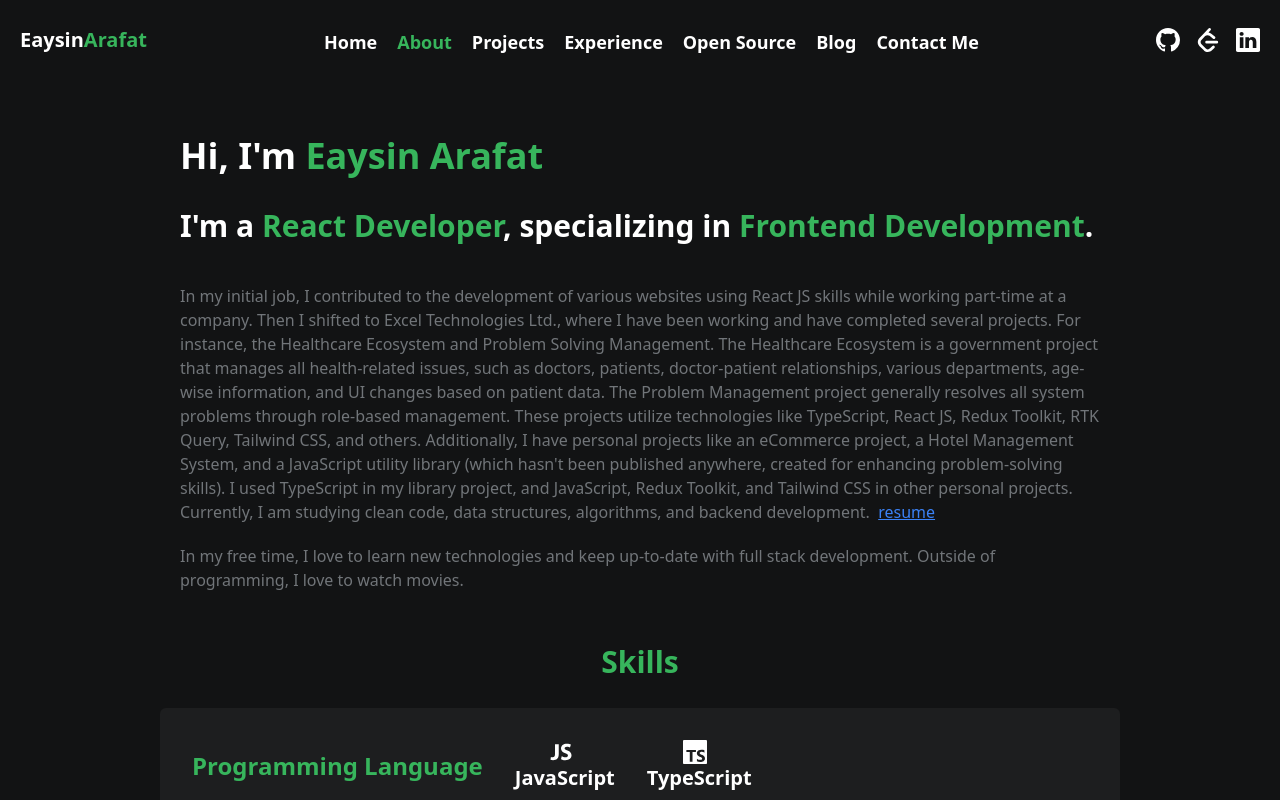
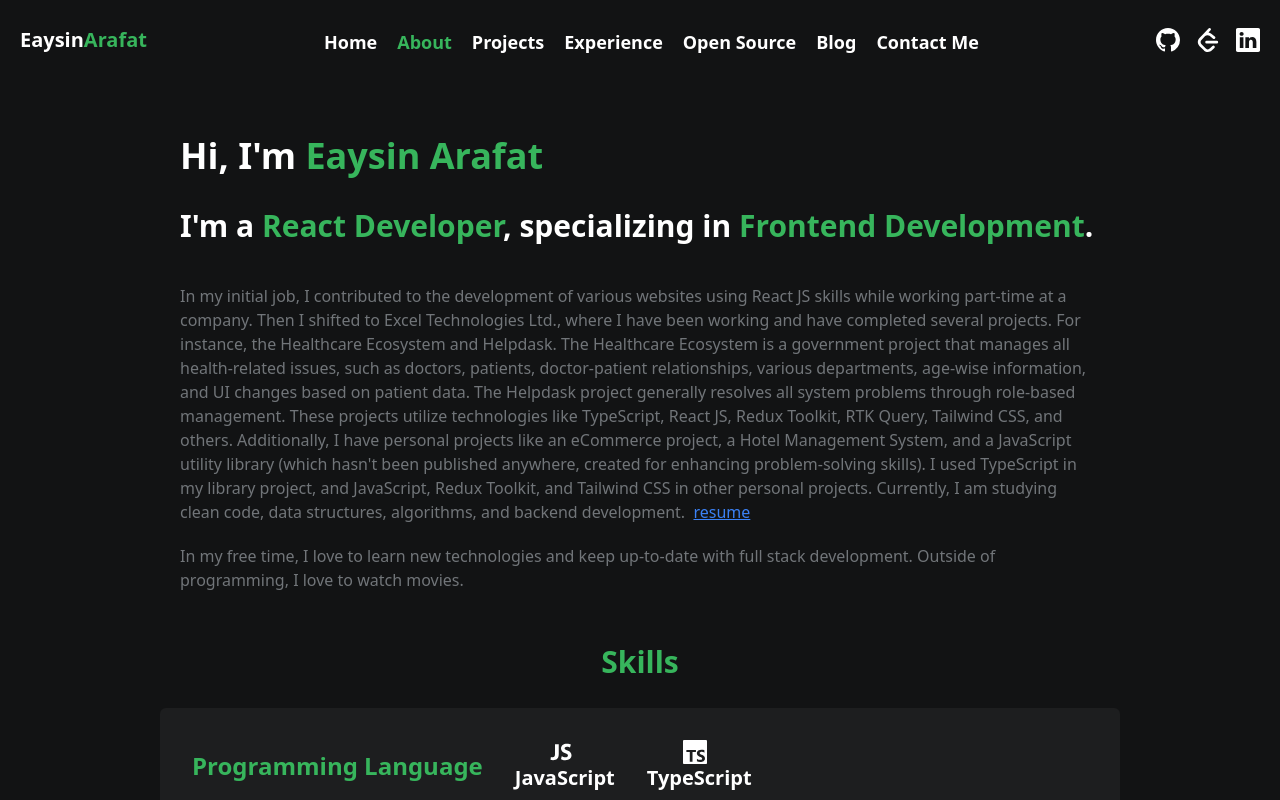
Before and after one commit to eaysin-arafat/my-portfolio, a React (Vite) app: page /about in a window 1280 px wide. Shown: the top 800 px of the page. Built offline with nearby package versions, Linux system fonts and the light colour scheme.

Commit message:
update about data

```diff
--- a/src/data/about.ts
+++ b/src/data/about.ts
@@ -17,7 +17,7 @@ export const aboutData: AboutData = {
   name: "Eaysin Arafat",
   role: "React Developer",
   passion: "Frontend Development",
-  description: `In my initial job, I contributed to the development of various websites using React JS skills while working part-time at a company. Then I shifted to Excel Technologies Ltd., where I have been working and have completed several projects. For instance, the Healthcare Ecosystem and Problem Solving Management. The Healthcare Ecosystem is a government project that manages all health-related issues, such as doctors, patients, doctor-patient relationships, various departments, age-wise information, and UI changes based on patient data. The Problem Management project generally resolves all system problems through role-based management. These projects utilize technologies like TypeScript, React JS, Redux Toolkit, RTK Query, Tailwind CSS, and others. Additionally, I have personal projects like an eCommerce project, a Hotel Management System, and a JavaScript utility library (which hasn't been published anywhere, created for enhancing problem-solving skills). I used TypeScript in my library project, and JavaScript, Redux Toolkit, and Tailwind CSS in other personal projects. Currently, I am studying clean code, data structures, algorithms, and backend development.`,
+  description: `In my initial job, I contributed to the development of various websites using React JS skills while working part-time at a company. Then I shifted to Excel Technologies Ltd., where I have been working and have completed several projects. For instance, the Healthcare Ecosystem and Helpdask. The Healthcare Ecosystem is a government project that manages all health-related issues, such as doctors, patients, doctor-patient relationships, various departments, age-wise information, and UI changes based on patient data. The Helpdask project generally resolves all system problems through role-based management. These projects utilize technologies like TypeScript, React JS, Redux Toolkit, RTK Query, Tailwind CSS, and others. Additionally, I have personal projects like an eCommerce project, a Hotel Management System, and a JavaScript utility library (which hasn't been published anywhere, created for enhancing problem-solving skills). I used TypeScript in my library project, and JavaScript, Redux Toolkit, and Tailwind CSS in other personal projects. Currently, I am studying clean code, data structures, algorithms, and backend development.`,
   githubLink: accountUrl?.github,
   interests: `In my free time, I love to learn new technologies and keep
       up-to-date with full stack development. Outside of programming, I
```
